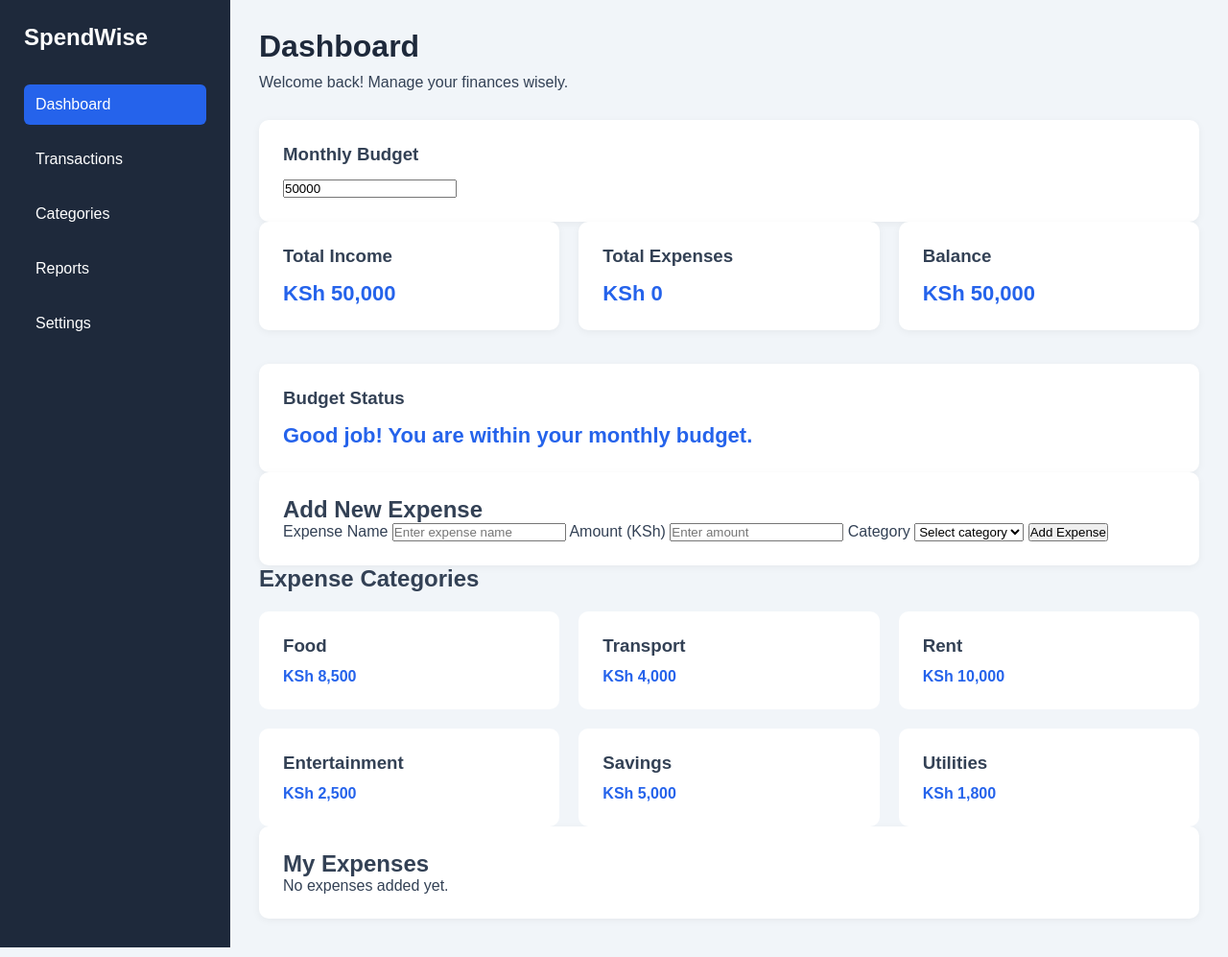
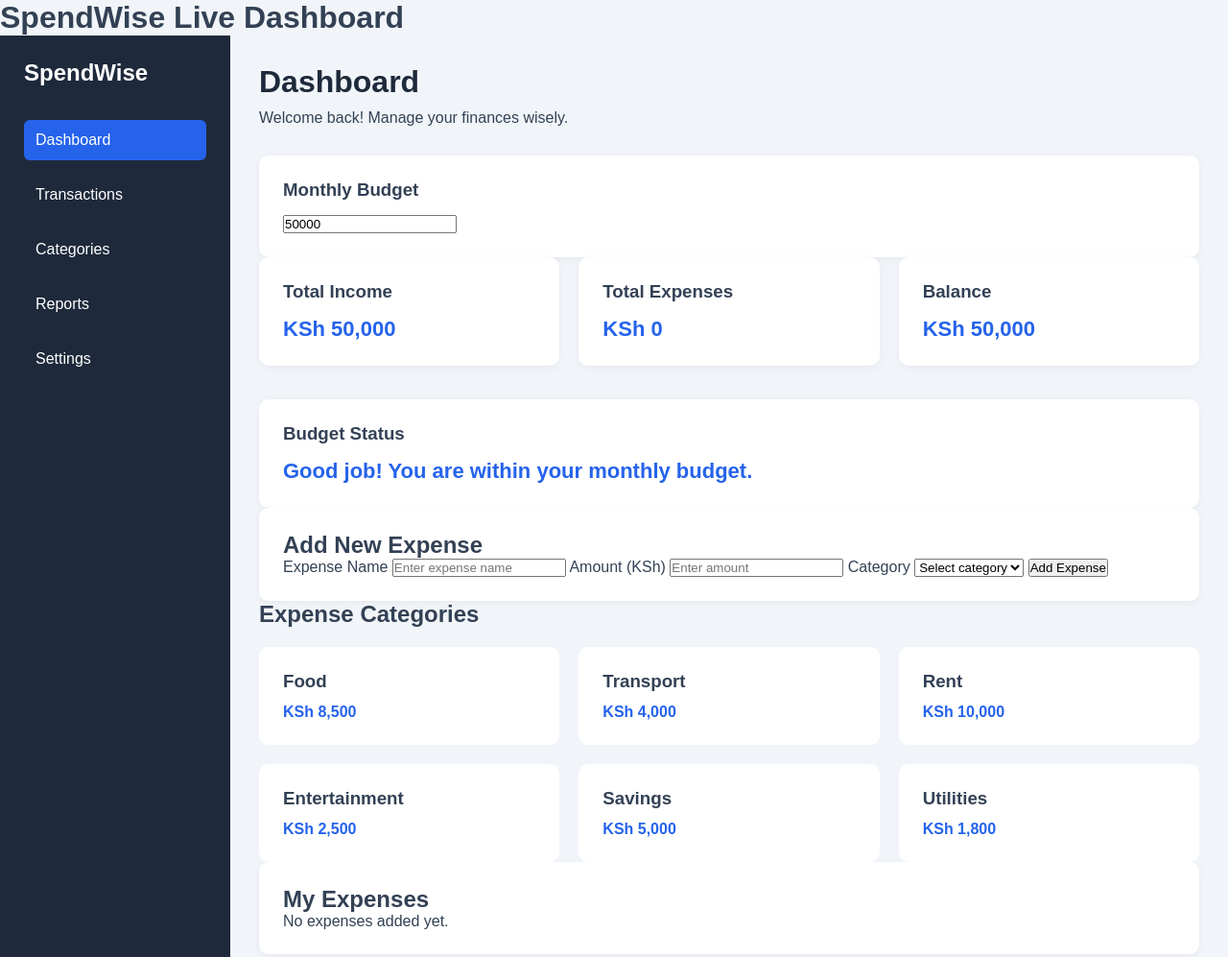
Before and after one commit to igedi828/SpendWise, a plain HTML site: page index.html in a window 1280 px wide. Shown: the top 997 px of the page at 96% size. Drawn offline with Linux system fonts and the light colour scheme.

Commit message:
Update dashboard heading

```diff
--- a/index.html
+++ b/index.html
@@ -2,6 +2,7 @@
 <!DOCTYPE html>
 <html lang="en">
 <head>
+    <h1>SpendWise Live Dashboard</h1>
     <meta charset="UTF-8">
     <meta name="viewport" content="width=device-width, initial-scale=1.0">
     <title>SpendWise Dashboard</title>
```
